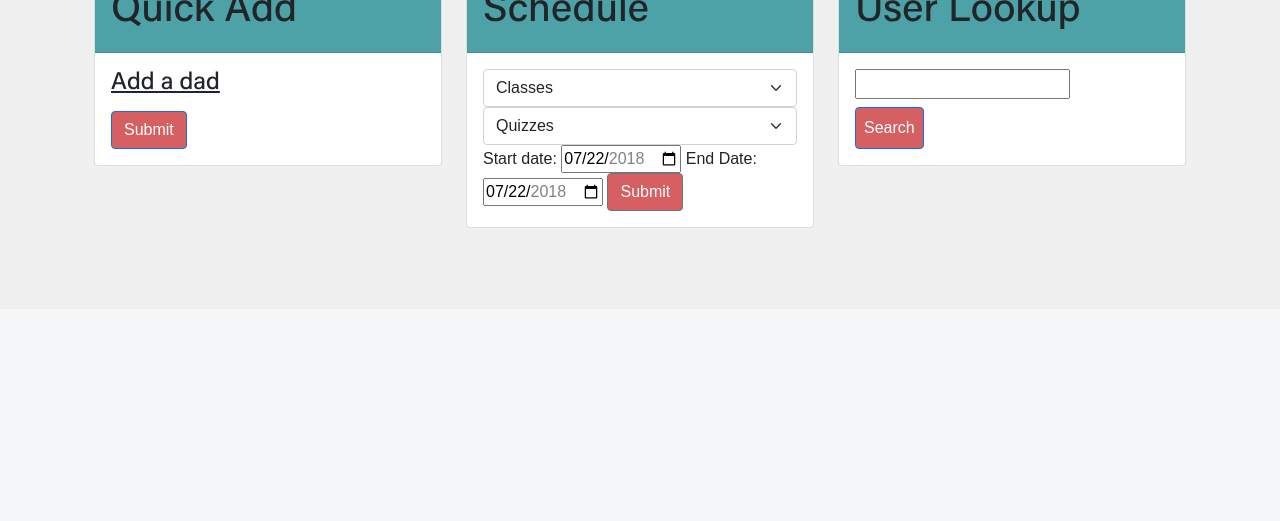
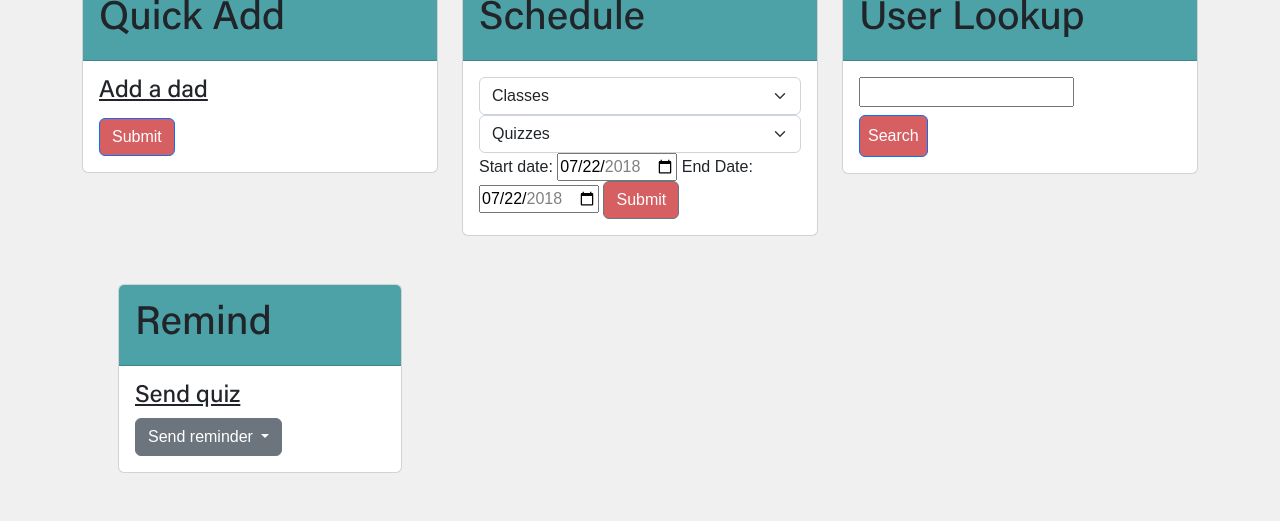
Before and after one commit to whettam/GoodDadAdmin, a PHP site: page / in a window 1280 px wide. Shown: the part 491-1012 px from the top of the page. Before the commit the page ends 719 px from the top, so only its background shows below. Run offline with PHP 8.4, Linux system fonts and the light colour scheme.

Commit message:
added reminder

```diff
--- a/index.php
+++ b/index.php
@@ -9,6 +9,12 @@
     <link rel="stylesheet" href="styles.css">
     <link rel="stylesheets" type="text/css" href="styles2.css">
     <link rel="x-css.css" href="stylesheets/x-css.css">
+    <link href="https://cdn.jsdelivr.net/npm/bootstrap@5.2.3/dist/css/bootstrap.min.css" rel="stylesheet"
+          integrity="sha384-rbsA2VBKQhggwzxH7pPCaAqO46MgnOM80zW1RWuH61DGLwZJEdK2Kadq2F9CUG65" crossorigin="anonymous">
+    <link rel="stylesheet" href="styles.css">
+    <script src="https://cdn.jsdelivr.net/npm/bootstrap@5.3.2/dist/js/bootstrap.bundle.min.js"
+            integrity="sha384-C6RzsynM9kWDrMNeT87bh95OGNyZPhcTNXj1NW7RuBCsyN/o0jlpcV8Qyq46cDfL"
+            crossorigin="anonymous"></script>
 </head>
 
 <body>
@@ -55,6 +61,9 @@
             <div class="col">
                 <?php include 'modules/userlookup.php'; ?>
             </div>
+            <div class="">
+                <?php include 'modules/remindedit.php'; ?>
+            </div>
         </div>
     </div>
 
--- /dev/null
+++ b/modules/remindedit.php
@@ -0,0 +1,70 @@
+<link href="https://cdn.jsdelivr.net/npm/bootstrap@5.2.3/dist/css/bootstrap.min.css" rel="stylesheet"
+        integrity="sha384-rbsA2VBKQhggwzxH7pPCaAqO46MgnOM80zW1RWuH61DGLwZJEdK2Kadq2F9CUG65" crossorigin="anonymous">
+    <link rel="stylesheet" href="styles.css">
+<script src="https://cdn.jsdelivr.net/npm/bootstrap@5.3.2/dist/js/bootstrap.bundle.min.js"
+        integrity="sha384-C6RzsynM9kWDrMNeT87bh95OGNyZPhcTNXj1NW7RuBCsyN/o0jlpcV8Qyq46cDfL"
+        crossorigin="anonymous"></script>
+    <script>
+        let dropdowns = document.querySelectorAll('.dropdown-toggle')
+        dropdowns.forEach((dd) => {
+            dd.addEventListener('click', function (e) {
+                var el = this.nextElementSibling
+                el.style.display = el.style.display === 'block' ? 'none' : 'block'
+            })
+        })
+    </script>
+
+<div class="row">
+        <div class="col-lg-4 p-5">
+            <div class="card">
+                <h5 class="card-header bg-card-header card-header-font p-3">Remind</h5>
+                <div class="card-body">
+                    <h5 class="card-title card-text-font text-underline">Send quiz</h5>
+                    <p class="card-text"></p>
+                    <div class="row">
+                        <div class="col-4">
+                            <div class="btn-group">
+                                <button class="btn btn-secondary dropdown-toggle" type="button" data-bs-toggle="dropdown" data-bs-auto-close="outside" aria-expanded="false">
+                                    Send reminder
+                                </button>
+                                <ul class="dropdown-menu">
+                                    <div class="btn-group dropend">
+                                        <button type="button" class="btn  dropdown-toggle" data-bs-toggle="dropdown" aria-expanded="false">
+                                            Class1
+                                        </button>
+                                        <ul class="dropdown-menu">
+                                            <li><a class="dropdown-item" href="#">quiz1</a></li>
+                                            <li><a class="dropdown-item" href="#">quiz2</a></li>
+                                            <li><a class="dropdown-item" href="#">quiz3</a></li>
+                                        </ul>
+                                    </div>
+
+                                    <div class="btn-group dropend">
+                                        <button type="button" class="btn  dropdown-toggle" data-bs-toggle="dropdown" aria-expanded="false">
+                                            Class2
+                                        </button>
+                                        <ul class="dropdown-menu">
+                                            <li><a class="dropdown-item" href="#">quiz1</a></li>
+                                            <li><a class="dropdown-item" href="#">quiz2</a></li>
+                                            <li><a class="dropdown-item" href="#">quiz3</a></li>
+                                        </ul>
+                                    </div>
+                                    <div class="btn-group dropend">
+                                        <button type="button" class="btn dropdown-toggle" data-bs-toggle="dropdown" aria-expanded="false">
+                                            class3
+                                        </button>
+                                        <ul class="dropdown-menu">
+                                            <li><a class="dropdown-item" href="#">quiz1</a></li>
+                                            <li><a class="dropdown-item" href="#">quiz2</a></li>
+                                            <li><a class="dropdown-item" href="#">quiz3</a></li>
+                                        </ul>
+                                    </div>
+                                </ul>
+                            </div>
+
+                        </div>
+                    </div>
+                </div>
+            </div>
+        </div>
+    </div>
```
